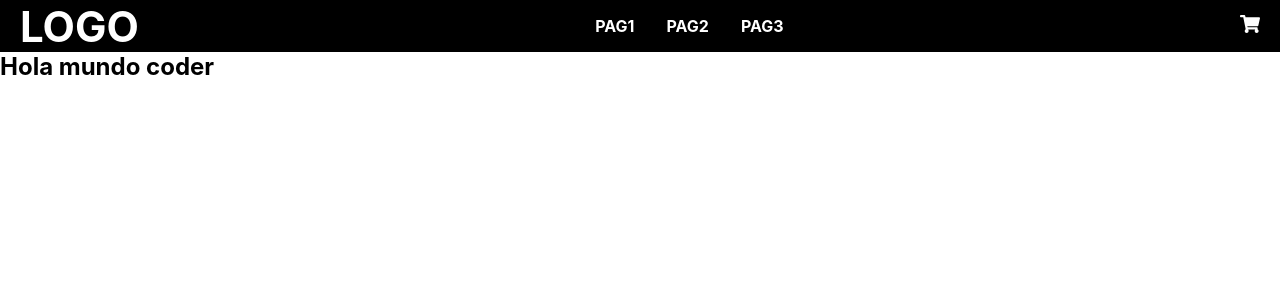
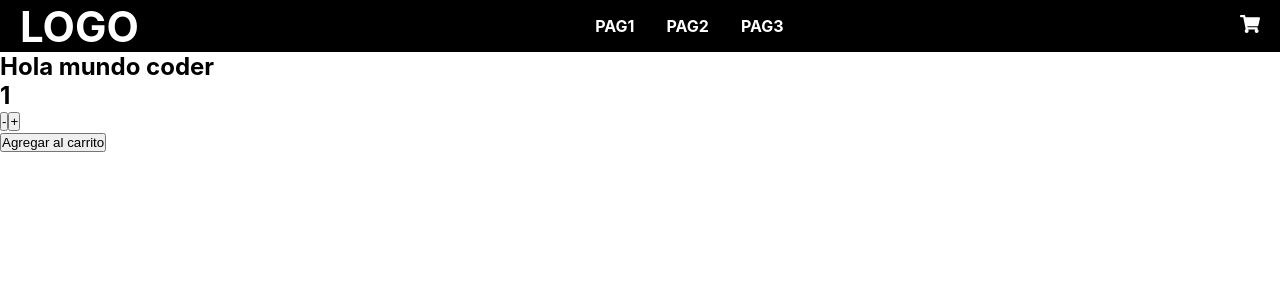
Before and after one commit to rabasquito/raba-react, a React (Create React App) app: page / in a window 1280 px wide. Shown: the top 300 px of the page. Built offline with nearby package versions, Linux system fonts and the light colour scheme.

Commit message:
desafio agregar ItemCount

```diff
--- a/package.json
+++ b/package.json
@@ -6,8 +6,10 @@
     "@testing-library/jest-dom": "^5.11.4",
     "@testing-library/react": "^11.1.0",
     "@testing-library/user-event": "^12.1.10",
+    "bootstrap": "^5.1.3",
     "node-sass": "^5.0.0",
     "react": "^17.0.2",
+    "react-bootstrap": "^2.0.2",
     "react-dom": "^17.0.2",
     "react-icons": "^4.3.1",
     "react-scripts": "4.0.3",
--- a/src/App.js
+++ b/src/App.js
@@ -8,7 +8,7 @@
     <div className="mi-app">
 
       <NavBar/>
-      <ItemListContainer greeting="Hola mundo coder"/>
+      <ItemListContainer greeting="Hola mundo coder" />
 
 
     </div>
--- /dev/null
+++ b/src/components/ItemCount/ItemCount.js
@@ -0,0 +1,37 @@
+import React, {useState} from 'react'
+import {Button} from 'react-bootstrap'
+
+export const ItemCount = ({stock}) => {
+    const [counter, setCounter] = useState(1)
+
+    const incrementar = () => {
+        if(stock>counter) {
+            setCounter(counter+1);
+        } else {
+            alert("No hay más stock de este producto!");
+        }
+    }
+
+    const decrementar = () => {
+        if (counter>1) {
+            setCounter(counter-1);
+        } else {
+            alert("No se puede disminuir más!");
+        }
+    }
+
+    const respuesta = () => {
+        alert(`Agregaste ${counter} items al carrito`);
+    }
+
+    return (
+        <div>
+           <h2>{counter}</h2>
+           <div>
+               <Button variant="primary" onClick={decrementar} >-</Button>
+               <Button variant="primary" onClick={incrementar} >+</Button>
+           </div>
+           <Button variant="primary" size="lg" onClick={respuesta} >Agregar al carrito</Button>
+        </div>
+    )
+}
--- a/src/components/ItemListContainer/ItemListContainer.js
+++ b/src/components/ItemListContainer/ItemListContainer.js
@@ -1,9 +1,16 @@
 import  React from 'react'
+import { ItemCount } from '../ItemCount/ItemCount'
 
 export const ItemListContainer = ({greeting}) => {
+
+
+
+
+
     return (
         <div>
             <h2>{greeting}</h2>
+            <ItemCount stock="5"/>
         </div>
     )
 }
```
Also changed, not shown: 1 other file (tests, documents, lock files or other folders).
